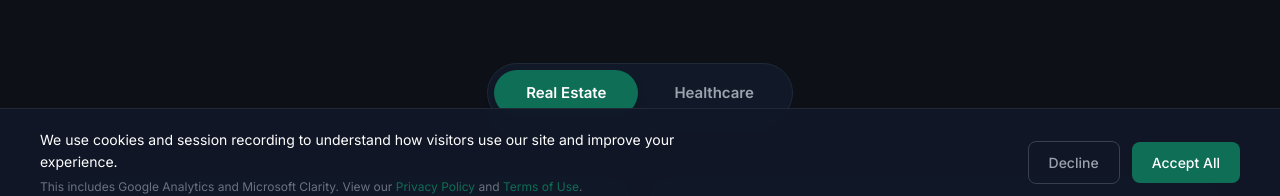
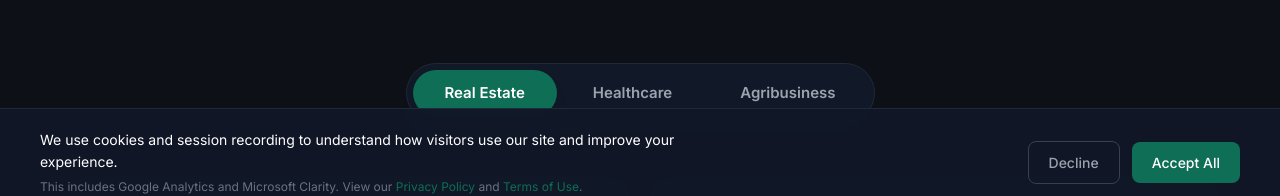
Before and after one commit to deeptanti/clarivis-website, a Next.js app: page /products in a window 1280 px wide. Shown: the part 584-780 px from the top of the page. Built offline with nearby package versions, Linux system fonts and the light colour scheme; no server answers.

Commit message:
feat: add agribusiness tab to products page

```diff
--- a/src/app/products/page-client.tsx
+++ b/src/app/products/page-client.tsx
@@ -114,8 +114,16 @@ const healthcareProducts = [
   }
 ];
 
+const agribusinessProducts = [
+  { icon: PhoneCall, category: "LEAD MANAGEMENT", name: "AI Lead Qualifier and Follow-up Agent", desc: "Instantly qualify inbound investor and buyer leads with AI. Automated follow-up within 60 seconds via voice and WhatsApp. Never miss a lead regardless of time or volume.", features: ["Inbound lead called within 60 seconds", "Qualification scoring and CRM sync", "Automated follow-up sequences via WhatsApp"] },
+  { icon: Users, category: "HR AND OPERATIONS", name: "Field Staff HR and Attendance System", desc: "Automated attendance tracking, payroll management, and performance visibility for distributed field teams across multiple farm sites.", features: ["GPS-based attendance for field staff", "Automated payroll calculation and records", "Performance tracking and reporting"] },
+  { icon: BarChart2, category: "INTELLIGENCE", name: "Investor and Pipeline Dashboard", desc: "Live management intelligence across investor pipeline, plot availability, payment collections, and revenue forecasting. Real-time visibility for founders and ops teams.", features: ["Live investor pipeline and stage tracking", "Plot inventory and availability management", "Collections and revenue forecasting"] },
+  { icon: Bell, category: "COLLECTIONS", name: "Collections and Payment Agent", desc: "Automated installment and payment reminders delivered via WhatsApp and voice. Reduces collection delays and eliminates manual follow-up.", features: ["Automated reminder sequences", "Payment status tracking and escalation", "WhatsApp and voice delivery"] },
+  { icon: FileText, category: "COMPLIANCE", name: "Compliance and Document Automation", desc: "Auto-generation of investor agreements, land records, and regulatory compliance documents. Reduces legal admin time by over 80%.", features: ["Investor agreement auto-generation", "Land record and title document management", "Regulatory compliance document creation"] }
+];
+
 export default function ProductsPageContent() {
-  const [activeTab, setActiveTab] = useState<"real-estate" | "healthcare">("real-estate");
+  const [activeTab, setActiveTab] = useState<"real-estate" | "healthcare" | "agribusiness">("real-estate");
 
   return (
     <main className="w-full">
@@ -171,6 +179,16 @@ export default function ProductsPageContent() {
               >
                 Healthcare
               </button>
+              <button
+                onClick={() => setActiveTab("agribusiness")}
+                className={`px-8 py-3 rounded-full text-[15px] font-semibold transition-all duration-300 ${
+                  activeTab === "agribusiness"
+                    ? "bg-[#0F6E56] text-white shadow-lg"
+                    : "text-[#9CA3AF] hover:text-white hover:bg-[#1f2937]"
+                }`}
+              >
+                Agribusiness
+              </button>
             </div>
           </div>
 
@@ -184,7 +202,7 @@ export default function ProductsPageContent() {
                 transition={{ duration: 0.3 }}
                 className="grid grid-cols-1 lg:grid-cols-2 gap-6"
               >
-                {(activeTab === "real-estate" ? realEstateProducts : healthcareProducts).map((product, idx) => {
+                {(activeTab === "real-estate" ? realEstateProducts : activeTab === "healthcare" ? healthcareProducts : agribusinessProducts).map((product, idx) => {
                   const Icon = product.icon;
                   return (
                     <motion.div
```
